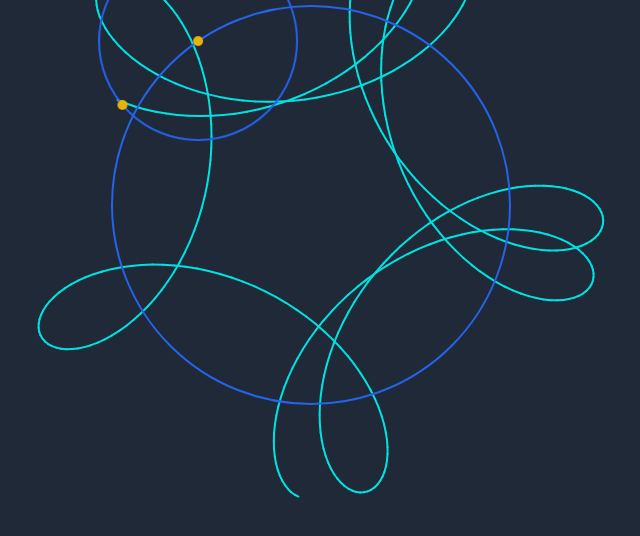
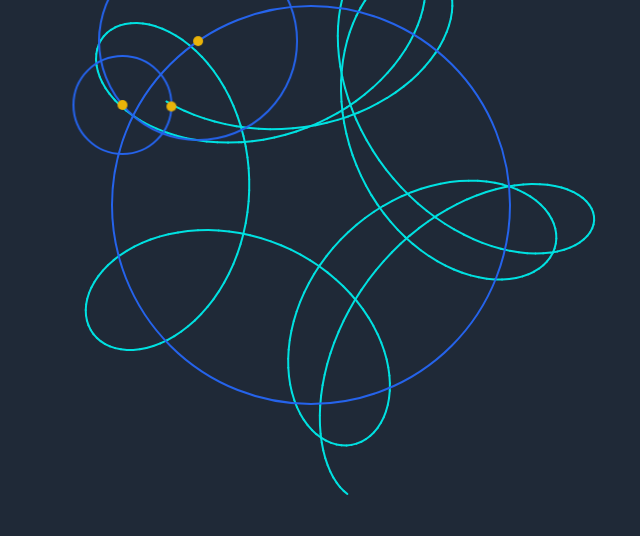
Before and after one commit to gurlanda/draw-in-fourier, a React (Create React App) app: page / in a window 1280 px wide. Shown: the top 536 px of the page, without its empty margins (134-774 px from the left). Built offline with nearby package versions, Linux system fonts and the light colour scheme.

Commit message:
feat: Create the FourierRingStack component, which will dynamically create a nested stack of FourierRings

```diff
--- a/src/App.tsx
+++ b/src/App.tsx
@@ -1,28 +1,20 @@
-import FourierRing from './components/FourierRing';
+import FourierRingStack from './components/FourierRingStack';
 import DrawingCanvas from './components/DrawingCanvas';
 import CursorContextProvider from './context/Cursor/CursorContextProvider';
-import PositionBroadcaster from './components/PositionBroadcaster';
+import RingParams from './util/RingParams';
 
 function App() {
+  const ringParams: RingParams[] = [
+    new RingParams(5000, 200, 270),
+    new RingParams(-1300, 100, 90),
+    new RingParams(4000, 50, 0),
+  ];
+
   return (
     <div className="bg-gray-800 h-screen p-4 relative">
       <CursorContextProvider>
         <div className="flex justify-center items-center h-full">
-          <div className="relative">
-            <FourierRing
-              angularVelocityMillisec={5000}
-              radiusPx={200}
-              initialAngleDeg={270}
-            >
-              <FourierRing
-                angularVelocityMillisec={-1300}
-                radiusPx={100}
-                initialAngleDeg={90}
-              >
-                <PositionBroadcaster />
-              </FourierRing>
-            </FourierRing>
-          </div>
+          <FourierRingStack ringParams={ringParams} />
           <DrawingCanvas />
         </div>
       </CursorContextProvider>
--- /dev/null
+++ b/src/components/FourierRingStack.tsx
@@ -0,0 +1,33 @@
+import React from 'react';
+import FourierRing from './FourierRing';
+import PositionBroadcaster from './PositionBroadcaster';
+import RingParams from '../util/RingParams';
+
+/**
+ * A nested set of FourierRings. The most deeply-nested FourierRing contains a PositionBroadcaster and acts as the cursor. The number of nested rings is equal to the length of ringParams.
+ * @param ringParams - An array specifying the initial conditions for each FourierRing.
+ */
+const FourierRingStack: React.FC<{ ringParams: RingParams[] }> = ({
+  ringParams,
+}) => {
+  const createRingStack = (ringParams: RingParams[]): React.ReactNode => {
+    // The bottom of the stack contains a PositionBroadcaster. This allows the deepest ring to act as the cursor.
+    if (ringParams.length === 0) {
+      return <PositionBroadcaster />;
+    }
+
+    return (
+      <FourierRing
+        angularVelocityMillisec={ringParams[0].angularVelocityMillisec}
+        radiusPx={ringParams[0].radiusPx}
+        initialAngleDeg={ringParams[0].initialAngleDeg}
+      >
+        {createRingStack(ringParams.slice(1))}
+      </FourierRing>
+    );
+  };
+
+  return <div className="relative">{createRingStack(ringParams)}</div>;
+};
+
+export default FourierRingStack;
```
